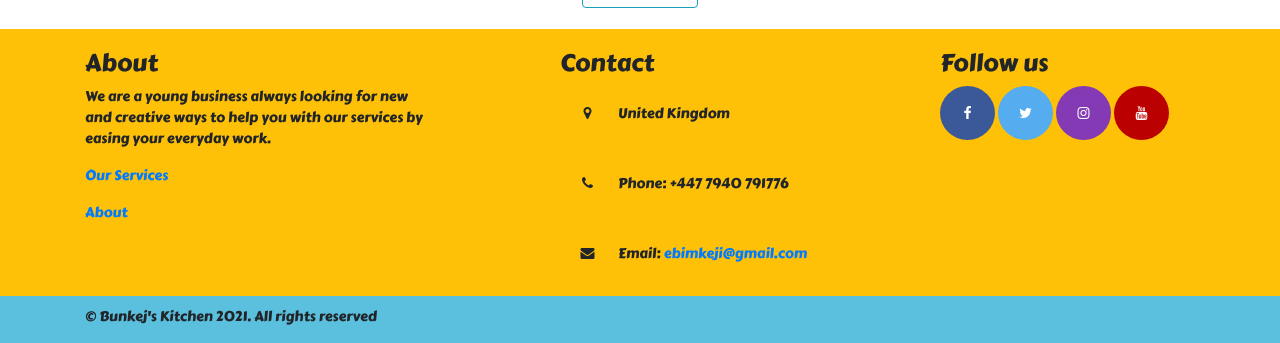
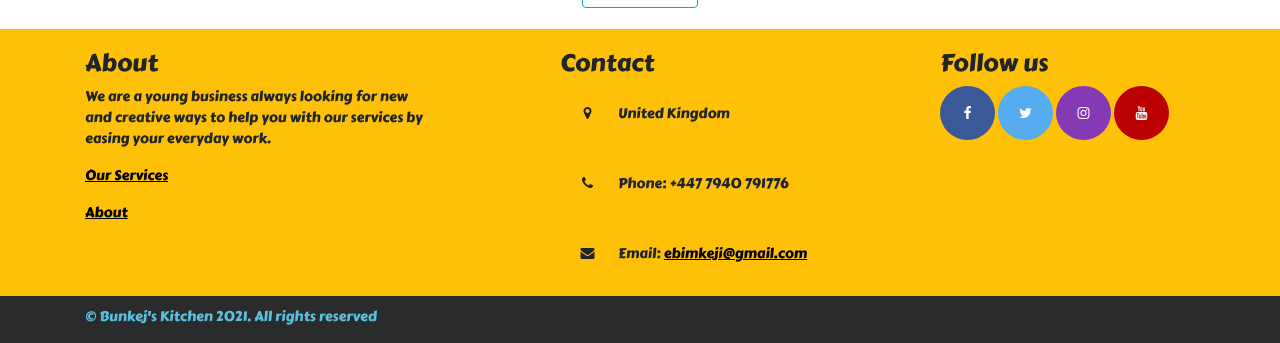
Before and after one commit to EnifeniK/fastfood-project, a Django app: page /meal/ in a window 1280 px wide. Shown: the part 1607-1950 px from the top of the page. Run offline with Django 3.2, Linux system fonts and the light colour scheme; data comes from the database, SQL or seed files in the repository; some libraries are stand-ins or nearby versions.

Commit message:
finetunnning

```diff
--- a/food/static/food/custom.css
+++ b/food/static/food/custom.css
@@ -147,7 +147,7 @@ body, html {
 }
 
 .footer-bottom {
-  background-color:	#5bc0de;
+  background-color: #292b2c;
   padding-top:10px
 }
 
--- a/food/templates/food/meals.html
+++ b/food/templates/food/meals.html
@@ -44,14 +44,14 @@
                     <p>
                         We are a young business always looking for new and creative ways to help you with our services by easing your everyday work.
                     </p>
-                    <p><a href="{% url 'objective' %}">Our Services</a></p>
-                    <p><a href="{% url 'aboutpage' %}">About</a></p>
+                    <p><a href="{% url 'objective' %}" style="text-decoration:underline; color:black;">Our Services</a></p>
+                    <p><a href="{% url 'aboutpage' %}" style="text-decoration:underline; color:black;">About</a></p>
                 </div>
                 <div class="col-md-4 col-lg-4 offset-lg-1 footer-contact wow fadeInDown">
                     <h4>Contact</h4>
                     <p><i class="fa fa-map-marker"></i> United Kingdom</p>
                     <p><i class="fa fa-phone"></i> Phone: +447  7940  791776</p>
-                    <p><i class="fa fa-envelope"></i> Email: <a href="mailto:ebimkeji@gmail.com">ebimkeji@gmail.com</a></p>
+                    <p><i class="fa fa-envelope"></i> Email: <a href="mailto:ebimkeji@gmail.com" style="text-decoration:underline; color:black;">ebimkeji@gmail.com</a></p>
                 </div>
                 <div class="col-md-4 col-lg-3 footer-social wow fadeInUp">
                     <h4>Follow us</h4>
@@ -69,7 +69,7 @@
         <div class="container">
             <div class="row">
                 <div class="col-md-5 footer-copyright">
-                    <p>&copy; Bunkej's Kitchen 2021. All rights reserved</p>
+                    <p style="color:#5bc0de">&copy; Bunkej's Kitchen 2021. All rights reserved</p>
                 </div>
             </div>
         </div>
```
Also changed, not shown: food/templates/food/home.html (+4 -4 lines), food/templates/food/orders.html (+4 -4 lines).
